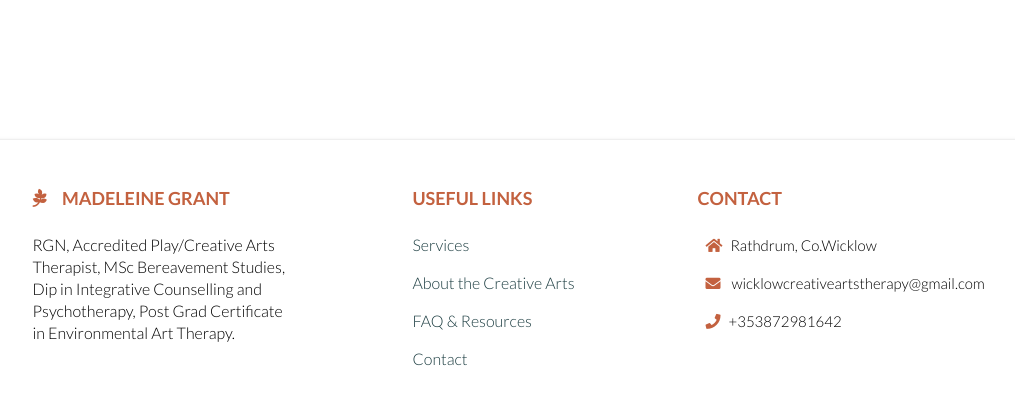
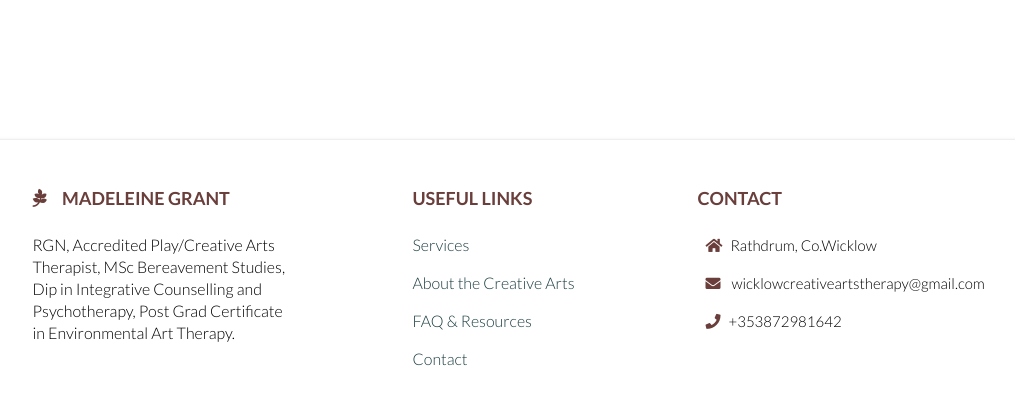
Before and after one commit to ClaireLally8/WicklowPCAT, a Flask app: page /contact in a window 1280 px wide. Shown: the part 824-1234 px from the top of the page, without its empty margins (97-1112 px from the left). Run offline with Flask 2, Linux system fonts and the light colour scheme; some libraries are stand-ins or nearby versions.

Commit message:
Update footer colour

```diff
--- a/app/static/css/styles.css
+++ b/app/static/css/styles.css
@@ -106,12 +106,12 @@ label {
 	font-weight:300;
 }
 .footer-heading{
-	color:var(--p-darkpurple);
+	color:var(--s-purple);
 	font-family:lato;
 	font-weight:700;
 }
 .footer-icon {
-	color:var(--p-darkpurple);
+	color:var(--s-purple);
 }
 .footer-text{
 	font-family:Lato;
@@ -122,7 +122,7 @@ label {
 	color:var(--p-navy);
 }
 .footer-link:hover{
-	color:var(--p-darkpurple);
+	color:var(--s-purple);
 	text-decoration: underline;
 }
 .navbar {
```
